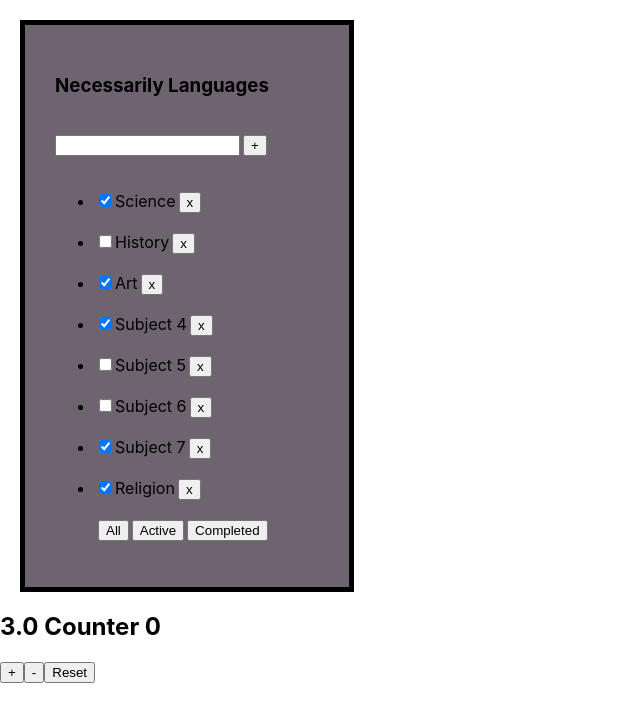
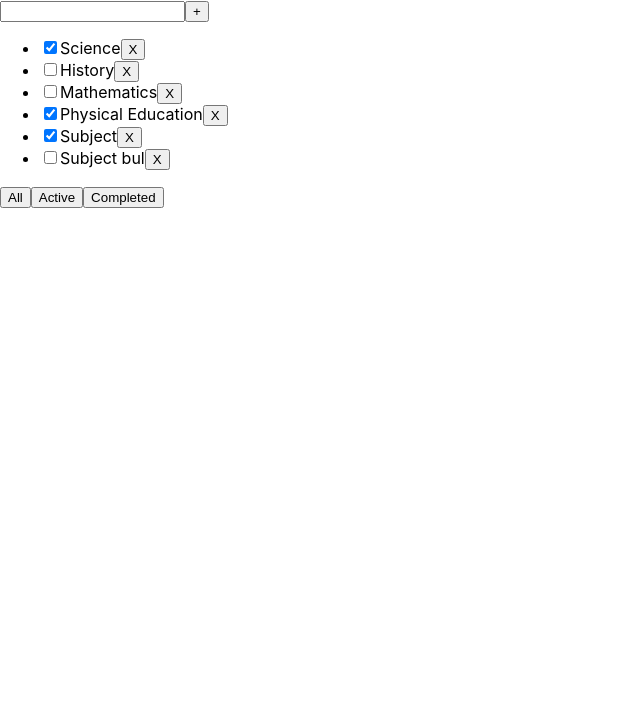
Before and after one commit to Sova42-cmd/React_Project, a React (Vite) app: page / in a window 1280 px wide. Shown: the top 722 px of the page, without its empty margins (0-640 px from the left). Built offline with nearby package versions, Linux system fonts and the light colour scheme.

Commit message:
Starting from scratch Pt.1

```diff
--- a/src/App.tsx
+++ b/src/App.tsx
@@ -1,118 +1,46 @@
 import './App.css'
+import {v1} from "uuid";
 import ToDoList from "./ToDoList.tsx";
-import Counter from "./Counter.tsx";
-import {v1} from "uuid";
 import {useState} from "react";
 
-// In JavaScript, especially in React, code is often split into multiple files (or "modules") to keep things organized.
-// Instead of cramming all your components, functions, and logic into one giant file, you can:
+let firstTasks = [
+    {id: v1(), name: "Science", isDone: true},
+    {id: v1(), name: "History", isDone: false},
+    {id: v1(), name: "Mathematics", isDone: false},
+    {id: v1(), name: "Physical Education", isDone: true},
+    {id: v1(), name: "Subject", isDone: true},
+    {id: v1(), name: "Subject bul", isDone: false},
 
-// state, (set)functionChangingState(this function is newState as a parameter), parameter is new State. useState is Hook.
-// <"All"|"Active"|"Completed"> <-These are possible values or types of state
-// and () here's the initial state.
-//
-// Now let’s talk about the brackets ({}) in imports.
-//
-//     In React, there are two kinds of exports:
-//
-//     Default exports (like above) — you don’t need brackets.
-//     Named exports — you do need brackets.
-//
-// React relies on modular JavaScript because:
-//
-//     Components are reusable — You build small, independent pieces (like buttons, forms, etc.) that you can combine.
-//     Code splitting — Breaking files into smaller pieces helps React load parts of your app only when needed.
-//     Readability — Each file has a clear purpose.
-
-let firstTasks: any = [
-    {id: v1(), name: "Science", isDone: true,},
-    {id: v1(), name: "History", isDone: false,},
-    {id: v1(), name: "Art", isDone: true,},
-    {id: v1(), name: "Subject 4", isDone: true,},
-    {id: v1(), name: "Subject 5", isDone: false,},
-    {id: v1(), name: "Subject 6", isDone: false,},
-    {id: v1(), name: "Subject 7", isDone: true,},
-    {id: v1(), name: "Religion", isDone: true,},
 ]
-
-const buttons: any = [
-    {id: 1, name: "All"},
-    {id: 2, name: "Active"},
-    {id: 3, name: "Completed"}
-]
-
-// const secondTasks = [
-//     {id: 4, name: "Task1", isDone: true},
-//     {id: 5, name: "Task2", isDone: true},
-//     {id: 6, name: "Task3", isDone: false},
-// ]
-//
-// const thirdTasks = [
-//     {id: 7, name: "Task4", isDone: false},
-//     {id: 8, name: "Task5", isDone: true},
-//     {id: 9, name: "Task6", isDone: true},
-// ]
-//
-// const testButtons = [
-//     {id: 4, name: "Render New"},
-// ]
-//
-// const forthTasks = [
-//     {id: 10, name: "Task 7", isDone: true},
-//     {id: 11, name: "Task 8", isDone: true},
-//     {id: 12, name: "Task 9", isDone: true},
-// ]
-//
-// const fifthTasks = [
-//     {id: 13, name: "Task 10", isDone: false},
-//     {id: 14, name: "Task 11", isDone: true},
-//     {id: 15, name: "Task 12", isDone: false},
-// ]
 
 function App() {
 
-    let visual
+    let tasksToShow: any = firstTasks;
 
-    const [currentButton, setCurrentButton] = useState<"All"|"Active"|"Completed">("All")
-    const [tasksWithoutDelete, setTasksWithoutDelete] = useState(firstTasks)
+    const [selectedButton, setSelectedButton] = useState<"All" | "Active" | "Completed">("All")
 
-    function removeButton(messageID:any){
-        setTasksWithoutDelete(tasksWithoutDelete.filter((element:any)=>{return element.id !==messageID}))
+    function handleSelected(message: "All" | "Active" | "Completed") {
+        setSelectedButton(message)
     }
 
-    function handleButtonClick(message:any) {
-        setCurrentButton(message)
+    if (selectedButton === "All") {
+        tasksToShow = firstTasks
+    } else if (selectedButton === "Active") {
+        tasksToShow = firstTasks.filter((element) => {
+            return !element.isDone
+        })
+    } else if (selectedButton === "Completed") {
+        tasksToShow = firstTasks.filter((element) => {
+            return element.isDone
+        })
     }
 
-    function addTask(message:any) {
-        setTasksWithoutDelete(
-            [
-                {id: v1(), name: message, isDone: false}, ...tasksWithoutDelete
-            ]
-        )
-    }
 
-    if (currentButton === "All") {
-        visual=tasksWithoutDelete
-    } else if (currentButton === "Active") {
-        visual=tasksWithoutDelete.filter((element:any)=>{return !element.isDone})
-    } else if (currentButton === "Completed") {
-        visual=tasksWithoutDelete.filter((element:any)=>{return element.isDone})
-    }
-
-    console.log(visual)
 
     return (<>
-            <ToDoList title={"Necessarily Languages"} allTasks={visual} buttons={buttons}
-                      handleButtonClick={handleButtonClick}
-                      removeButton={removeButton}
-                      addTask={addTask}
-            />
-            {/*<ToDoList title={"Preferred to Know"} allTasks={filteredTasks} buttons={buttons}/>*/}
-            {/*<ToDoList title={"Optional"} allTasks={filteredTasks} buttons={buttons}/>*/}
-            {/*<ToDoList title={"Without a Title 1"} allTasks={filteredTasks} buttons={buttons}/>*/}
-            {/*<ToDoList title={"Without a Title 2"} allTasks={filteredTasks} buttons={testButtons}/>*/}
-            <Counter></Counter>
+
+            <ToDoList handleSelected={handleSelected} allTasks={tasksToShow}></ToDoList>
+
         </>
     )
 }
--- a/src/ToDoList.tsx
+++ b/src/ToDoList.tsx
@@ -1,56 +1,26 @@
-import './App.css'
-import {useState} from "react";
-
 function ToDoList(props: any) {
 
-    const [inputValue, setInputValue] = useState('')
 
-    return (
-        <div className="app">
+    return (<>
             <div>
-                <h3>{props.title}</h3>
-                <div>
-                    <input
-                    value={inputValue}
-                    onChange={(event)=>{setInputValue(event.target.value)}}
-                    onKeyDown={(event)=>{
-                        if (event.key === 'Enter') {
-                            props.addTask(inputValue)
-                        }
-                    }}
-                    />
-                            <button onClick={()=>{props.addTask(inputValue)}}>+</button>
-                </div>
+                <input/><button>+</button>
                 <ul>
-                    {
-                        props.allTasks.length > 0 ?
-                            props.allTasks.map((element: any) => {
-                                return (
-                                    <li key={element.id}>
-                                        <input type="checkbox" checked={element.isDone}/>
-                                        <span>{element.name}</span>
-                                        <button
-                                            onClick={()=> {
-                                                props.removeButton(element.id)
-                                            }}
-                                        >x</button>
 
-                                    </li>
-                                )
-                            })
-                            : <li>"There are no tasks"</li>
-                    }
+                    {props.allTasks.map((element:any)=>{
+                        return<li>
+                            <input type='checkbox' checked={element.isDone}  />
+                            {element.name}
+                            <button>X</button>
+                        </li>
 
-                    <button onClick={()=>{props.handleButtonClick("All")}}>All</button>
-                    <button onClick={()=>{props.handleButtonClick("Active")}}>Active</button>
-                    <button onClick={()=>{props.handleButtonClick("Completed")}}>Completed</button>
+                    })}
+
                 </ul>
-                <div>
-
-                </div>
+                <button onClick={()=>{props.handleSelected("All")}}>All</button>
+                <button onClick={()=>{props.handleSelected("Active")}}>Active</button>
+                <button onClick={()=>{props.handleSelected("Completed")}}>Completed</button>
             </div>
-        </div>
-
+        </>
     )
 }
 
```
